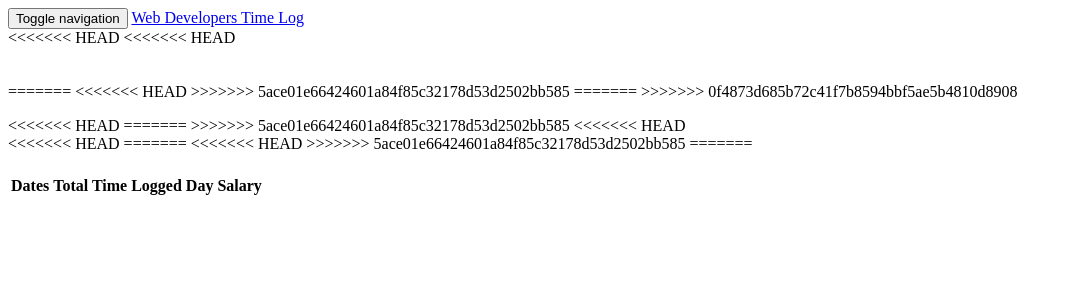
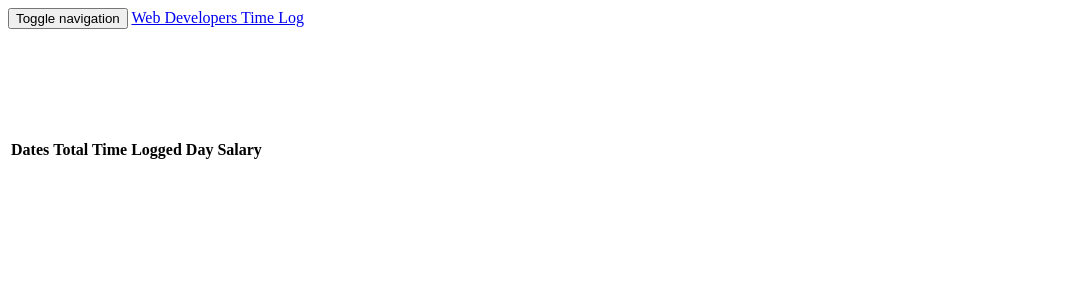
Before and after one commit to verediongzon/Django-TimeLog, a Django app: template logme/templates/logme/history.html in a window 1280 px wide. Shown: the top 300 px of the page, without its empty margins (0-1072 px from the left). Run offline with Django 3.2, Linux system fonts and the light colour scheme; the template is opened without the code that fills it, so the values that code supplies are empty.

Commit message:
Design Adjustments for all templates

```diff
--- a/logme/templates/logme/history.html
+++ b/logme/templates/logme/history.html
@@ -35,46 +35,28 @@
             <table class="table table-responsive">
                     <thead>
                         <tr>
-<<<<<<< HEAD
-<<<<<<< HEAD
+
                             </br></br></br>
-=======
-<<<<<<< HEAD
->>>>>>> 5ace01e66424601a84f85c32178d53d2502bb585
-=======
 
->>>>>>> 0f4873d685b72c41f7b8594bbf5ae5b4810d8908
+
                             <th><div class="panel-heading"><h4><strong><p class= "text-center"> Dates </th></p>
                             </strong>
                             <th><div class="panel-heading"><h4><strong><p class= "text-center"> Total Time Logged
                             </th></p></strong>
                               <th><div class="panel-heading"><h4><strong><p class= "text-center"> Day Salary
                             </th></p></strong>
-<<<<<<< HEAD
-=======
-
->>>>>>> 5ace01e66424601a84f85c32178d53d2502bb585
                         </tr>
                     </thead>
+                    <tbody>
+                        <br>
 
-                    <tbody>
-<<<<<<< HEAD
-                        <br>
-<<<<<<< HEAD
-=======
-<<<<<<< HEAD
->>>>>>> 5ace01e66424601a84f85c32178d53d2502bb585
-=======
                             {% for displayed in display %}
->>>>>>> 0f4873d685b72c41f7b8594bbf5ae5b4810d8908
+
                         <tr>
                             <td><h5><p class= "text-center"> {{ displayed.today_in }} </p></h5></td>
                             <td><h5><p class= "text-center"> {{ displayed.today_total }}</p></h5></td>
                             <td><h5><p class= "text-center"> {{ displayed.salarytotal}}</p></h5></td>
-<<<<<<< HEAD
-=======
 
->>>>>>> 5ace01e66424601a84f85c32178d53d2502bb585
                         </tr>
                             {% endfor %}
                     </tbody>
```
